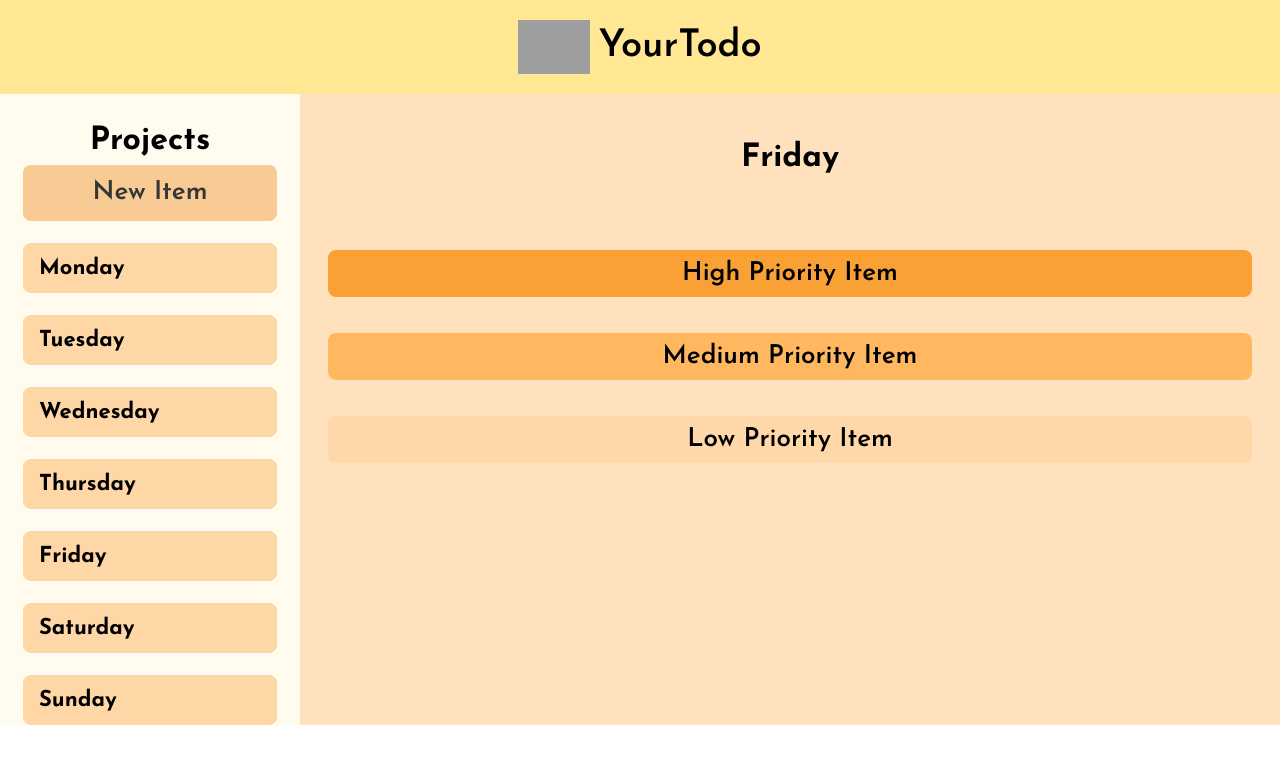
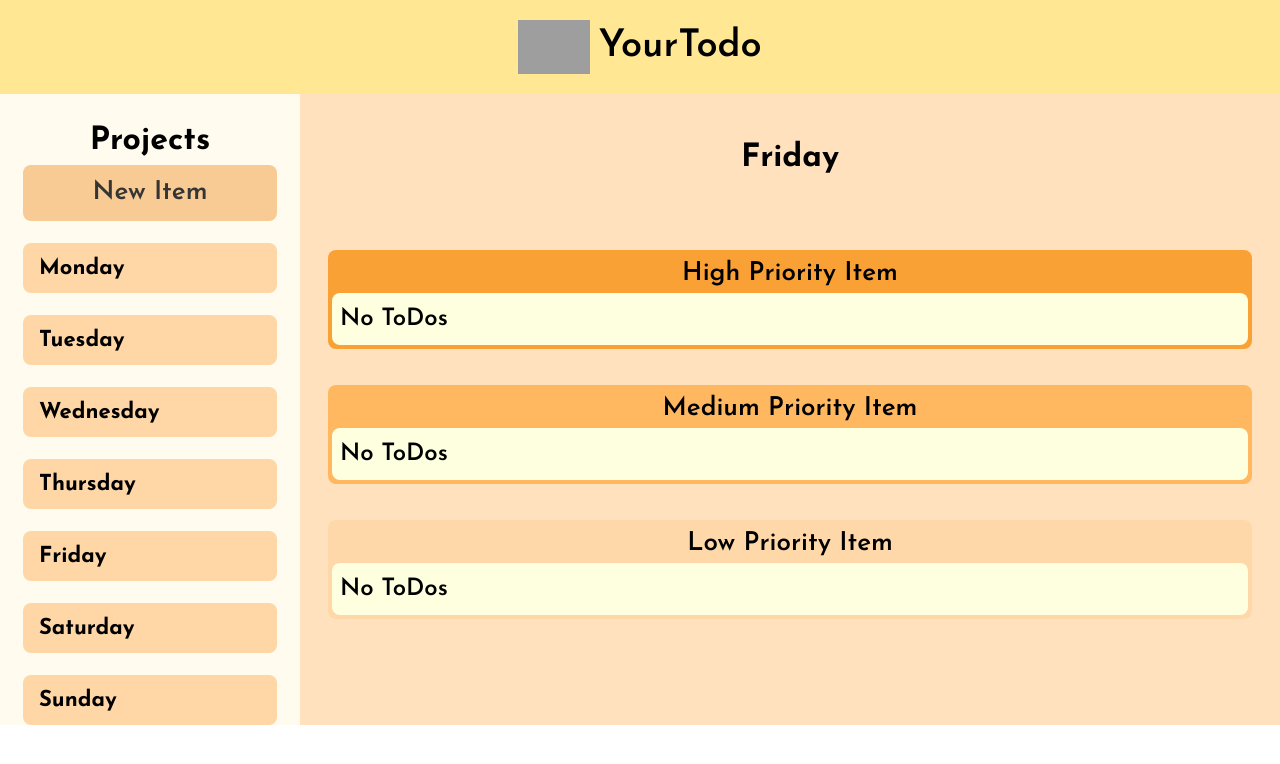
Before and after one commit to viktor-drok/next-app-todo, a Next.js app: page /friday in a window 1280 px wide. Shown: the top 764 px of the page. Built offline with nearby package versions, Linux system fonts and the light colour scheme; grey boxes are pictures that could not be loaded.

Commit message:
minor changes

```diff
--- a/components/PriorityItem.jsx
+++ b/components/PriorityItem.jsx
@@ -9,7 +9,7 @@ const PriorityItem = ({ priority, day }) => {
 	const modal = useTodos(state => state.modal);
 	const closeModal = useTodos(state => state.closeModal);
 	const deleteTodo = useTodos(state => state.deleteTodo);
-	const filteredByDay = todos.filter(todo => todo.day.toLowerCase() === day.toLowerCase());
+	const filteredByDay = todos?.filter(todo => todo.day?.toLowerCase() === day.toLowerCase());
 	const filteredTodos = filteredByDay.filter(todo => todo.priority.toLowerCase() === priority.toLowerCase());
 	const setDeaggedTodo = useTodos(state => state.setDraggedTodo);
 	const draggedTodo = useTodos(state => state.draggedTodo);
@@ -30,17 +30,16 @@ const PriorityItem = ({ priority, day }) => {
 			<ul
 				onDragOver={e => e.preventDefault()}
 				onDrop={() => {
-					console.log(draggedTodo, priority);
 					moveTodo(draggedTodo, priority);
 					setDeaggedTodo(null);
 				}}
 				className="text-[24px] bg-item-bg rounded-lg"
 			>
-				{filteredTodos.length !== 0 &&
+				{filteredTodos.length !== 0 ? (
 					filteredTodos.map(todo => (
 						<li
 							onDragStart={() => {
-								setDeaggedTodo(todo.title, priority);
+								setDeaggedTodo(todo.title);
 							}}
 							draggable
 							key={todo.id}
@@ -54,7 +53,10 @@ const PriorityItem = ({ priority, day }) => {
 								<FaTrashAlt />
 							</div>
 						</li>
-					))}
+					))
+				) : (
+					<div className="flex justify-between items-center p-2">No ToDos</div>
+				)}
 			</ul>
 			{modal && (
 				<div
--- a/state/todos.js
+++ b/state/todos.js
@@ -3,31 +3,44 @@ import { create } from "zustand";
 import { devtools, persist } from 'zustand/middleware';
 import { toast } from 'react-toastify';
 
-const dayOfWeek = ["Sunday", "Monday", "Tuesday", "Wednesday", "Thursday", "Friday", "Saturday"];
+const daysOfWeek = ["Sunday", "Monday", "Tuesday", "Wednesday", "Thursday", "Friday", "Saturday"];
+
+const getDayOfWeek = () => {
+  return daysOfWeek[new Date(Date.now()).getDay()];
+};
+
+const whenStoredTodo = () => {
+  return new Date(Date.now()).toLocaleString();
+};
 
 const store = (set) => ({
   todos: [],
   modal: false,
   draggedTodo: null,
+
   moveTodo: (draggedTodo, priority) => {
     set(state => ({
-      todos: [...state.todos.filter(todo => todo.title !== draggedTodo), { id: nanoid(), title: draggedTodo, priority, day: dayOfWeek[new Date(Date.now()).getDay()], completed: false, stored: new Date(Date.now()).toLocaleString() }]
+      todos: [...state.todos.filter(todo => todo.title !== draggedTodo), { id: nanoid(), title: draggedTodo, priority, day: getDayOfWeek(), completed: false, stored: whenStoredTodo() }]
     }));
   },
-  setDraggedTodo: (title, priority) => set({ draggedTodo: title, priority: priority }),
+
+  setDraggedTodo: (title) => set({ draggedTodo: title }),
+
   addTodo: (title, priority) => {
     if (title.length < 1 || title.length > 50) {
       return toast("Title must be between 1 and 50 characters");
     }
     set(state => ({
-      todos: [...state.todos, { id: nanoid(), title: title.trim(), priority, day: dayOfWeek[new Date(Date.now()).getDay()], completed: false, stored: new Date(Date.now()).toLocaleString() }]
+      todos: [...state.todos, { id: nanoid(), title: title.trim(), priority, day: getDayOfWeek(), completed: false, stored: whenStoredTodo() }]
     }));
   },
+
   deleteTodo: (id) => {
     set(state => ({
       todos: state.todos.filter(todo => todo.id !== id)
     }));
   },
+
   openModal: () => set(state => ({ modal: state.modal = true })),
   closeModal: () => set(state => ({ modal: state.modal = false }))
 });
```
